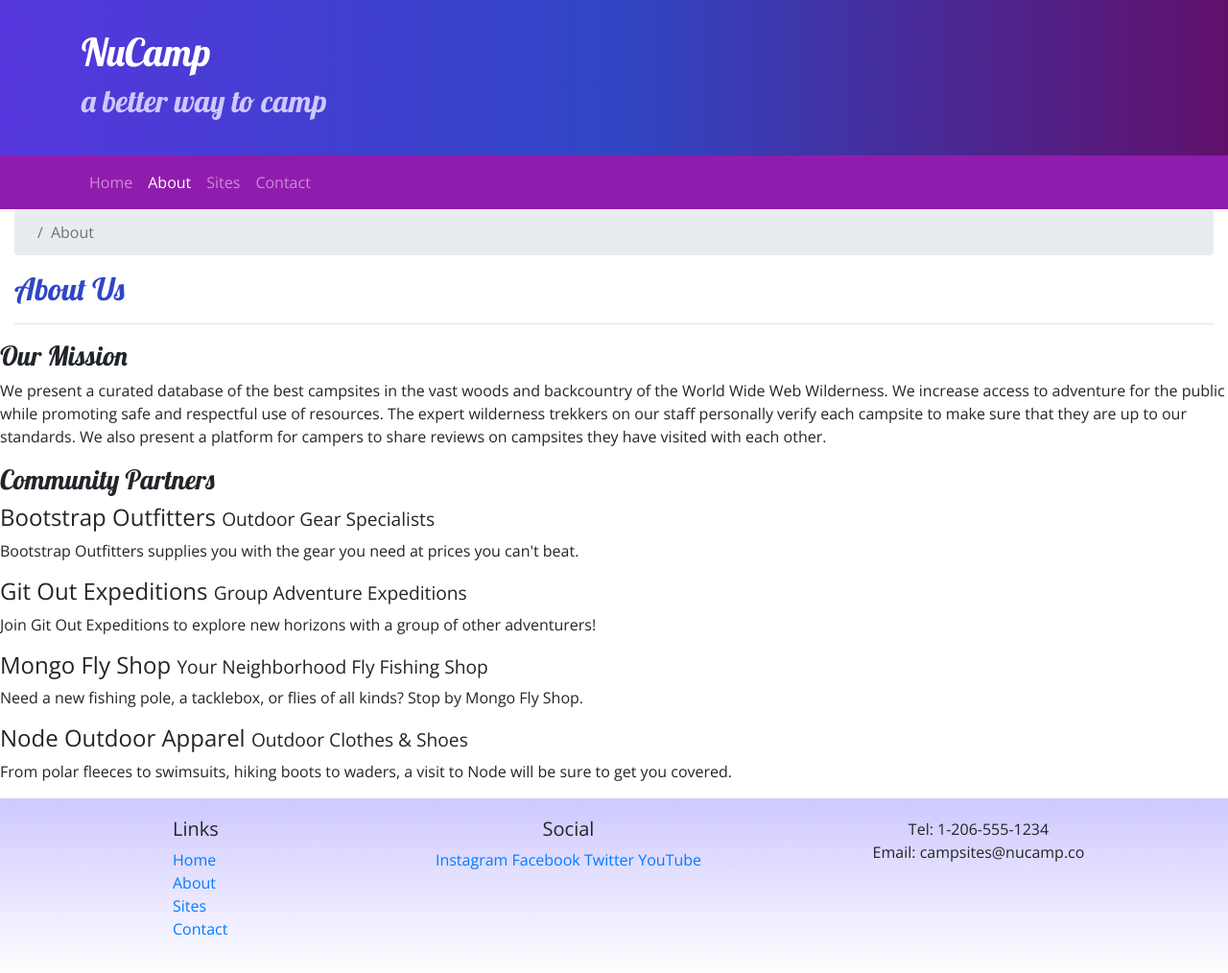
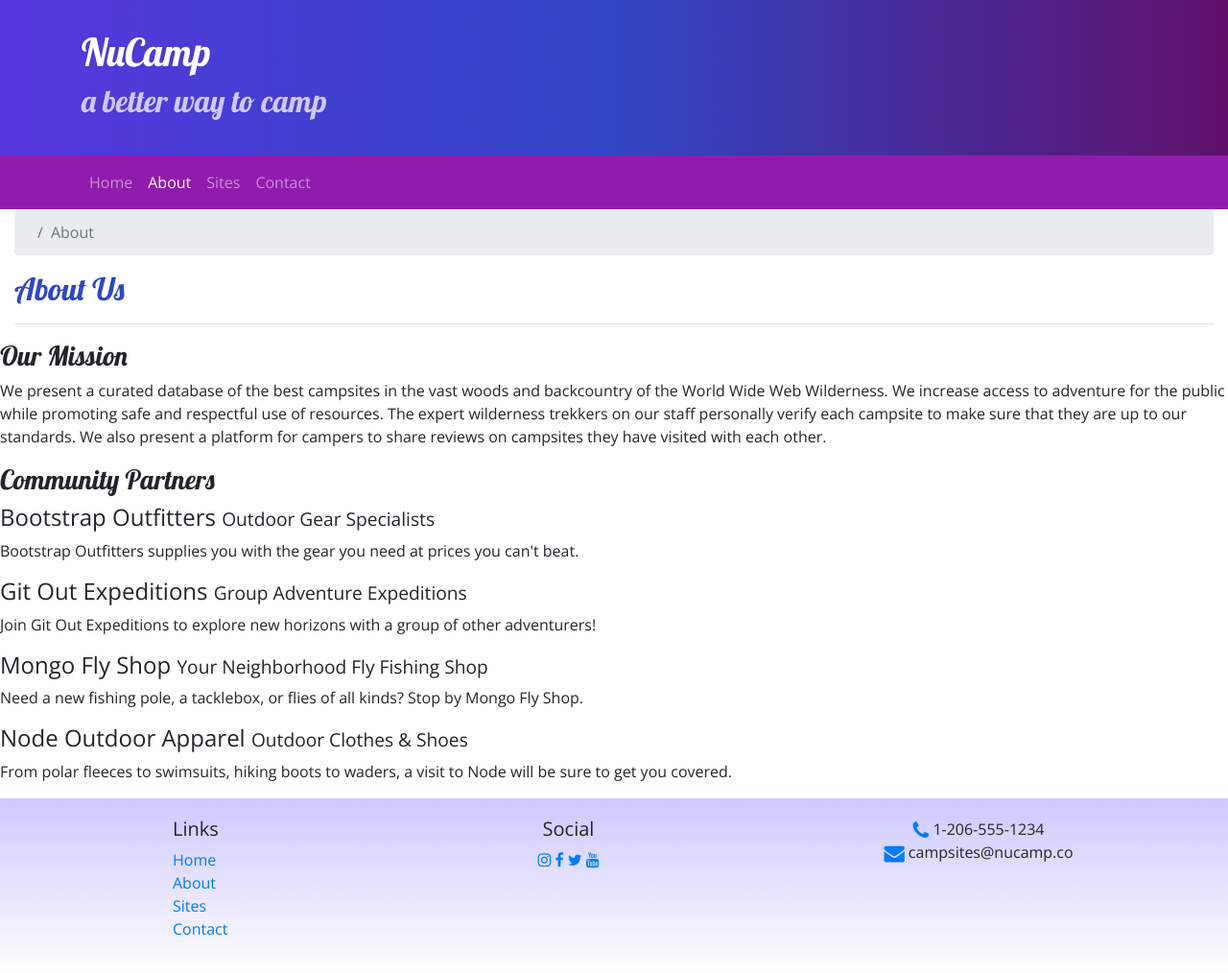
Before and after one commit to adamhopkins1/git-boostrap, a website: page aboutus.html in a window 1280 px wide. Shown: the whole page at 96% size. Drawn offline with nearby package versions, Linux system fonts and the light colour scheme.

Commit message:
fifth commit

```diff
--- a/aboutus.html
+++ b/aboutus.html
@@ -95,14 +95,14 @@
                 </div>
                 <div class="col-6 col-sm-5 text-center">
                     <h5>Social</h5>
-                    <a href="http://instagram.com/">Instagram</a>
-                    <a href="http://facebook.com/">Facebook</a>
-                    <a href="http://twitter.com/">Twitter</a>
-                    <a href="http://youtube.com/">YouTube</a>
+                    <a href="http://instagram.com/"><i class="fa fa-instagram"></i></a>
+                    <a href="http://facebook.com/"><i class="fa fa-facebook"></i></a>
+                    <a href="http://twitter.com/"><i class="fa fa-twitter"></i></a>
+                    <a href="http://youtube.com/"><i class="fa fa-youtube"></i></a>
                 </div>
                 <div class="col-sm-4 text-center">
-                    Tel: 1-206-555-1234<br />
-                    Email: campsites@nucamp.co
+                    <i class="fa fa-phone fa-lg text-primary"></i> 1-206-555-1234<br />
+                    <i class="fa fa-envelope fa-lg text-primary"></i> campsites@nucamp.co
                 </div>
            </div>
         </div>
```
Also changed, not shown: index.html (+4 -4 lines).
